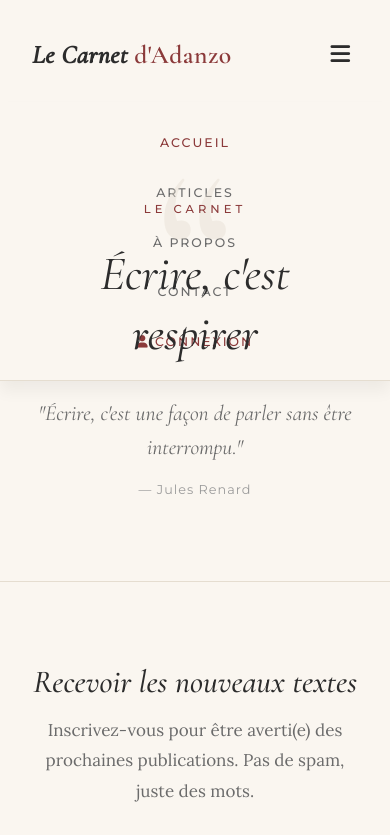
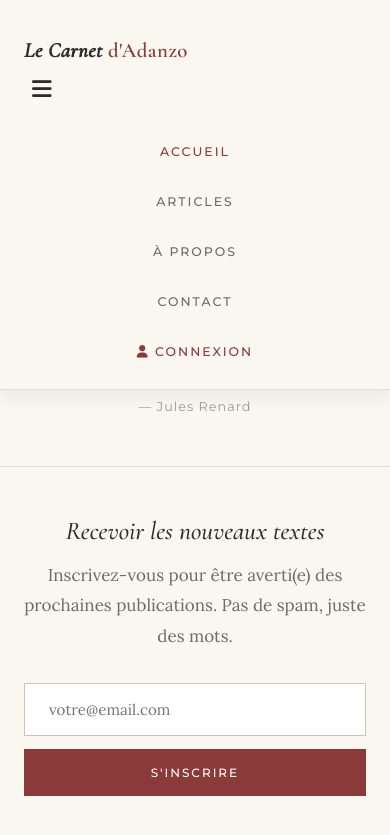
Before and after one commit to albayad/adanzo, a plain HTML site: page index.html in a window 390 px wide. Both pictures are taken after a click on the button "Menu". Shown: the top 835 px of the page. Drawn offline with nearby package versions, Linux system fonts and the light colour scheme.

```diff
--- a/index.html
+++ b/index.html
@@ -62,7 +62,6 @@
     <link rel="stylesheet" href="https://cdnjs.cloudflare.com/ajax/libs/font-awesome/6.4.0/css/all.min.css">
 
     <style>
-        /* CORRECTION ICI : Remplacement de - par * */
         * { margin: 0; padding: 0; box-sizing: border-box; }
 
         :root {
@@ -102,14 +101,21 @@
 
         .container { max-width: 1100px; margin: 0 auto; padding: 0 2rem; }
 
+        /* ===== HEADER CORRIGÉ ===== */
         header {
             padding: 2rem 0 1.5rem;
             border-bottom: 1px solid var(--border);
             background: var(--bg);
             position: relative;
+            z-index: 1000;
         }
 
-        header .container { display: flex; justify-content: space-between; align-items: center; }
+        header .container {
+            display: flex;
+            justify-content: space-between;
+            align-items: center;
+            position: relative;
+        }
 
         .logo {
             font-family: 'Cormorant Garamond', serif;
@@ -117,11 +123,23 @@
             font-weight: 600;
             font-style: italic;
             letter-spacing: 0.5px;
+            z-index: 1001;
         }
 
         .logo span { color: var(--accent); font-style: normal; }
 
-        nav ul { list-style: none; display: flex; gap: 2.5rem; align-items: center; }
+        /* ===== NAVIGATION DESKTOP ===== */
+        nav {
+            display: flex;
+            align-items: center;
+        }
+
+        nav ul {
+            list-style: none;
+            display: flex;
+            gap: 2.5rem;
+            align-items: center;
+        }
 
         nav ul a {
             font-family: 'Montserrat', sans-serif;
@@ -135,8 +153,18 @@
 
         nav ul a:hover, nav ul a.active { color: var(--accent); }
 
-        .menu-toggle { display: none; font-size: 1.4rem; cursor: pointer; color: var(--text); background: none; border: none; padding: 0.5rem; }
+        .menu-toggle {
+            display: none;
+            font-size: 1.4rem;
+            cursor: pointer;
+            color: var(--text);
+            background: none;
+            border: none;
+            padding: 0.5rem;
+            z-index: 1001;
+        }
 
+        /* ===== HERO ===== */
         .hero {
             padding: 6rem 0 5rem;
             text-align: center;
@@ -198,6 +226,7 @@
 
         .hero .citation-author::before { content: '— '; }
 
+        /* ===== NEWSLETTER ===== */
         .newsletter { padding: 5rem 0; text-align: center; }
         .newsletter h2 { font-size: 2rem; font-style: italic; margin-bottom: 0.8rem; }
         .newsletter p { color: var(--text-light); margin-bottom: 2rem; max-width: 500px; margin-left: auto; margin-right: auto; }
@@ -233,6 +262,9 @@
             transition: background 0.3s;
         }
 
+        .newsletter-form button:hover { background: var(--accent-dark); }
+
+        /* ===== FOOTER ===== */
         footer {
             padding: 3rem 0;
             border-top: 1px solid var(--border);
@@ -248,6 +280,7 @@
 
         .footer-socials { display: flex; justify-content: center; gap: 1.5rem; margin-bottom: 2rem; }
         .footer-socials a { color: var(--text-light); font-size: 1rem; transition: color 0.3s; }
+        .footer-socials a:hover { color: var(--accent); }
 
         .footer-text {
             font-family: 'Montserrat', sans-serif;
@@ -256,26 +289,29 @@
             color: var(--text-muted);
         }
 
-        /* --- STYLES DE LA FENÈTRE MODALE PERSONNALISÉE --- */
+        /* ===== FENÊTRE MODALE ===== */
         .auth-modal {
             display: none;
             position: fixed;
             top: 0; left: 0; width: 100%; height: 100%;
             background: rgba(0, 0, 0, 0.5);
-            z-index: 1000;
+            z-index: 2000;
             justify-content: center;
             align-items: center;
+            padding: 1rem;
         }
 
         .auth-modal-content {
             background: var(--bg);
             padding: 2.5rem;
             max-width: 420px;
-            width: 90%;
+            width: 100%;
             border: 1px solid var(--border-dark);
             position: relative;
             text-align: left;
             box-shadow: 0 10px 25px rgba(0,0,0,0.1);
+            max-height: 90vh;
+            overflow-y: auto;
         }
 
         .auth-close {
@@ -385,25 +421,68 @@
         .auth-view { display: none; }
         .auth-view.active { display: block; }
 
-        /* --- MEDIA QUERIES RESPONSIVE (POUR LES TELEPHONES) --- */
+        /* ===== RESPONSIVE ===== */
         @media (max-width: 768px) {
-            .hero h1 { font-size: 3rem; }
-            .menu-toggle { display: block; }
+            header .container {
+                flex-wrap: wrap;
+            }
+
+            .menu-toggle {
+                display: block;
+            }
+
+            nav {
+                width: 100%;
+            }
+
             nav ul {
                 display: none;
                 flex-direction: column;
                 position: absolute;
-                top: 100%; left: 0; width: 100%;
+                top: 100%;
+                left: 0;
+                width: 100%;
                 background: var(--bg);
                 padding: 1.5rem 0;
                 border-bottom: 1px solid var(--border);
                 box-shadow: 0 10px 15px rgba(0,0,0,0.05);
                 text-align: center;
                 gap: 1.2rem;
+                z-index: 999;
             }
-            nav ul.show { display: flex; }
-            .newsletter-form { flex-direction: column; border: none; background: transparent; }
-            .newsletter-form input { border: 1px solid var(--border-dark); margin-bottom: 0.8rem; background: var(--white); }
+
+            nav ul.show {
+                display: flex;
+            }
+
+            .hero { padding: 4rem 0 3rem; }
+            .hero h1 { font-size: 3rem; }
+            .hero::before { font-size: 10rem; top: 1rem; }
+            .hero .citation { font-size: 1.15rem; }
+
+            .container { padding: 0 1.5rem; }
+
+            .newsletter { padding: 3rem 0; }
+            .newsletter h2 { font-size: 1.6rem; }
+            .newsletter-form {
+                flex-direction: column;
+                border: none;
+                background: transparent;
+            }
+            .newsletter-form input {
+                border: 1px solid var(--border-dark);
+                margin-bottom: 0.8rem;
+                background: var(--white);
+            }
+
+            .auth-modal-content {
+                padding: 2rem 1.5rem;
+            }
+        }
+
+        @media (max-width: 480px) {
+            .hero h1 { font-size: 2.3rem; }
+            .logo { font-size: 1.3rem; }
         }
     </style>
 </head>
@@ -465,7 +544,6 @@
 
             <div id="authErrorMsg" class="auth-error"></div>
 
-            <!-- VUE 1 : CONNEXION -->
             <div id="loginView" class="auth-view active">
                 <h3>Connexion</h3>
                 <p class="subtitle">Accédez à votre espace membre ou administrateur.</p>
@@ -488,7 +566,6 @@
                 </div>
             </div>
 
-            <!-- VUE 2 : INSCRIPTION -->
             <div id="signupView" class="auth-view">
                 <h3>Créer un compte</h3>
                 <p class="subtitle">Rejoignez le carnet d'Adanzo.</p>
@@ -511,7 +588,6 @@
                 </div>
             </div>
 
-            <!-- VUE 3 : UTILISATEUR CONNECTÉ -->
             <div id="loggedView" class="auth-view">
                 <h3>Mon Profil</h3>
                 <p class="subtitle" id="userEmailDisplay"></p>
@@ -520,10 +596,10 @@
         </div>
     </div>
 
-    <!-- SCRIPTS -->
     <script type="text/javascript" src="https://identity.netlify.com/v1/netlify-identity-widget.js"></script>
     <script>
         (function() {
+            // Menu hamburger
             const menuToggle = document.getElementById('menuToggle');
             const mainMenu = document.getElementById('mainMenu');
             if (menuToggle && mainMenu) {
@@ -536,8 +612,14 @@
                         mainMenu.classList.remove('show');
                     }
                 });
+                mainMenu.querySelectorAll('a').forEach(function(link) {
+                    link.addEventListener('click', function() {
+                        mainMenu.classList.remove('show');
+                    });
+                });
             }
 
+            // Modal
             const modal = document.getElementById('authModal');
             const openBtn = document.getElementById('openLoginBtn');
             const closeBtn = document.getElementById('closeModal');
@@ -547,19 +629,26 @@
             const errorDiv = document.getElementById('authErrorMsg');
             const navLoginText = document.getElementById('navLoginText');
 
-            document.getElementById('gotoSignup').addEventListener('click', function(e) {
+            const gotoSignup = document.getElementById('gotoSignup');
+            const gotoLogin = document.getElementById('gotoLogin');
+
+            if (gotoSignup) {
+                gotoSignup.addEventListener('click', function(e) {
                     e.preventDefault();
                     errorDiv.style.display = 'none';
                     loginView.classList.remove('active');
                     signupView.classList.add('active');
                 });
+            }
 
-            document.getElementById('gotoLogin').addEventListener('click', function(e) {
+            if (gotoLogin) {
+                gotoLogin.addEventListener('click', function(e) {
                     e.preventDefault();
                     errorDiv.style.display = 'none';
                     signupView.classList.remove('active');
                     loginView.classList.add('active');
                 });
+            }
 
             document.querySelectorAll('.toggle-password').forEach(function(btn) {
                 btn.addEventListener('click', function() {
@@ -579,6 +668,7 @@
                 });
             });
 
+            if (openBtn) {
                 openBtn.addEventListener('click', function(e) {
                     e.preventDefault();
                     modal.style.display = 'flex';
@@ -596,14 +686,19 @@
                         loggedView.classList.remove('active');
                     }
                 });
+            }
 
+            if (closeBtn) {
                 closeBtn.addEventListener('click', function() { modal.style.display = 'none'; });
+            }
             window.addEventListener('click', function(e) { if (e.target === modal) modal.style.display = 'none'; });
 
             if (window.netlifyIdentity) {
                 window.netlifyIdentity.init();
 
-                document.getElementById('loginForm').addEventListener('submit', function(e) {
+                const loginForm = document.getElementById('loginForm');
+                if (loginForm) {
+                    loginForm.addEventListener('submit', function(e) {
                         e.preventDefault();
                         errorDiv.style.display = 'none';
                         const email = document.getElementById('loginEmail').value;
@@ -620,8 +715,11 @@
                                 errorDiv.style.display = 'block';
                             });
                     });
+                }
 
-                document.getElementById('signupForm').addEventListener('submit', function(e) {
+                const signupForm = document.getElementById('signupForm');
+                if (signupForm) {
+                    signupForm.addEventListener('submit', function(e) {
                         e.preventDefault();
                         errorDiv.style.display = 'none';
                         const email = document.getElementById('signupEmail').value;
@@ -637,8 +735,11 @@
                                 errorDiv.style.display = 'block';
                             });
                     });
+                }
 
-                document.getElementById('logoutBtn').addEventListener('click', function() {
+                const logoutBtn = document.getElementById('logoutBtn');
+                if (logoutBtn) {
+                    logoutBtn.addEventListener('click', function() {
                         const user = window.netlifyIdentity.currentUser();
                         if (user) {
                             user.logout().then(() => {
@@ -647,9 +748,10 @@
                             });
                         }
                     });
+                }
 
                 const currentUser = window.netlifyIdentity.currentUser();
-                if (currentUser) {
+                if (currentUser && navLoginText) {
                     navLoginText.textContent = "Mon Compte";
                 }
             }
```
Lines whose indentation alone changed are shown as unchanged.
